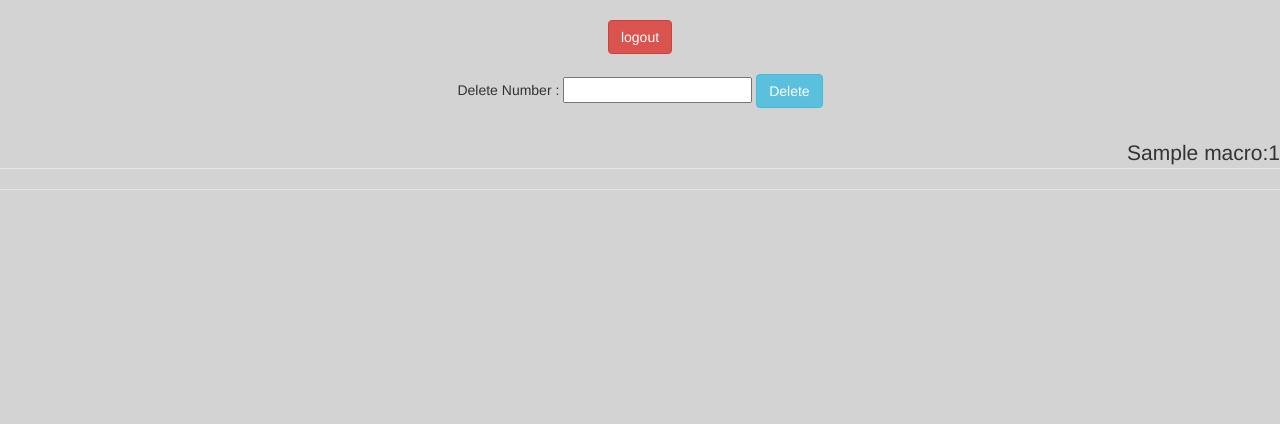
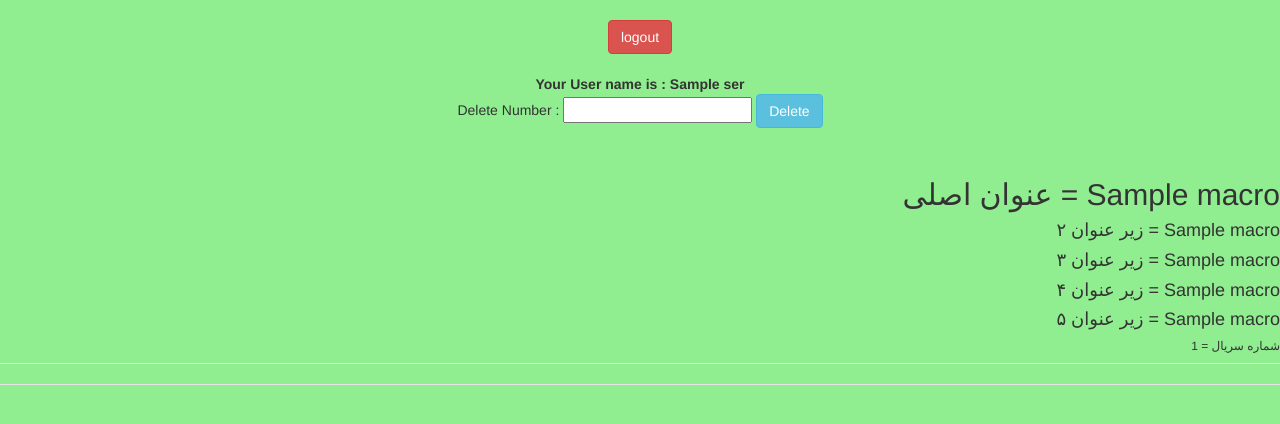
Before and after one commit to Amir1Mohammad/Tarvij, a Flask app: template templates/editing.html in a window 1280 px wide. Shown: the top 424 px of the page. Run offline with Flask 2, Linux system fonts and the light colour scheme; tables that the repository leaves empty hold one stand-in row (values such as "Sample post"); the template is opened without the code that fills it: values that come from a table or form of the project are taken from there, most other values are stand-ins (such as "Sample title", 1, 10 or a date in 2020); some libraries are stand-ins or nearby versions.

Commit message:
some bugs in UI fixed

```diff
--- a/templates/admin_home.html
+++ b/templates/admin_home.html
@@ -17,12 +17,13 @@
     <script src="https://ajax.googleapis.com/ajax/libs/jquery/3.2.1/jquery.min.js"></script>
     <script src="https://maxcdn.bootstrapcdn.com/bootstrap/3.3.7/js/bootstrap.min.js"></script>
 </head>
-<body>
     <style>
 body {
-    background-color:lightgray;
+    background-color:lightgreen;
 }
 </style>
+
+<body>
 
 <br><br><br><br><br>
 <form action="/" method="post">
--- a/templates/editing.html
+++ b/templates/editing.html
@@ -10,30 +10,48 @@
     <script src="https://ajax.googleapis.com/ajax/libs/jquery/3.2.1/jquery.min.js"></script>
     <script src="https://maxcdn.bootstrapcdn.com/bootstrap/3.3.7/js/bootstrap.min.js"></script>
 </head>
-    <style>
+
+        <style>
 body {
-    background-color:lightgray;
+    background-color:lightgreen;
 }
 </style>
 
 <body>
+
+
 <br>
+
 <div align="center">
+
     <form action="/logout" method="post">
         <input class="btn btn-danger" type="submit" value="logout">
     </form>
     <br>
+<div align="center">
+    <b>Your User name is : {{ ser }}</b>
+</div>
     <form action="/dele" method="post">
         Delete Number :
         <input type="number" name="delete" value="Enter The number you want to Delete .">
         <input class="btn btn-info" name="del_button" type="submit" value="Delete">
     </form>
 </div>
+
+
+
 <legend><br>
-<div align="right" class="w3-container">
+    <div align="right" class="w3-container">
 {% for t in title_obj %}
     <fieldset>
-    <legend>{{ t.title1 }}:{{ t.id }}</legend>
+    <legend>
+        <b><h2>عنوان اصلی = {{ t.title1 }}</h2></b>
+        <h4>زیر عنوان ۲ = {{ t.title2 }} </h4>
+        <h4>زیر عنوان ۳ = {{ t.title3 }} </h4>
+        <h4>زیر عنوان ۴ = {{ t.title4 }} </h4>
+        <h4>زیر عنوان ۵ = {{ t.title5 }} </h4>
+        <h6>شماره سریال = {{ t.id }} </h6>
+    </legend>
 
     </fieldset>
 {% endfor %}
```
Also changed, not shown: controller/admin.py (+11 -14 lines), controller/post.py (+8 -3 lines), templates/add_admin.html (+9 -9 lines), templates/enter_data.html (+7 -6 lines).
